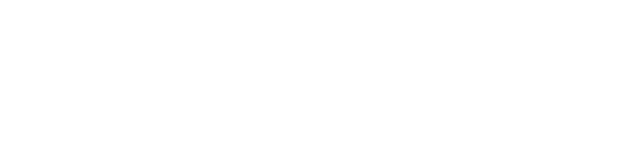
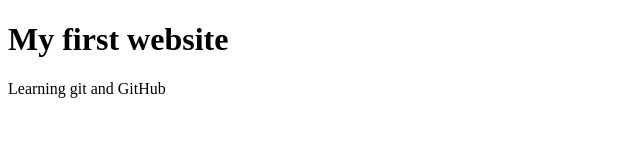
Before and after one commit to harshit43717/harshit-web-project, a plain HTML site: page index.html in a window 1280 px wide. Shown: the whole page, without its empty margins (0-640 px from the left). Drawn offline with Linux system fonts and the light colour scheme.

Commit message:
Update HTML page

```diff
--- a/index.html
+++ b/index.html
@@ -6,6 +6,7 @@
     <title>Document</title>
 </head>
 <body>
-
+    <h1>My first website</h1>
+    <p>Learning git and GitHub</p>
 </body>
 </html>
```
